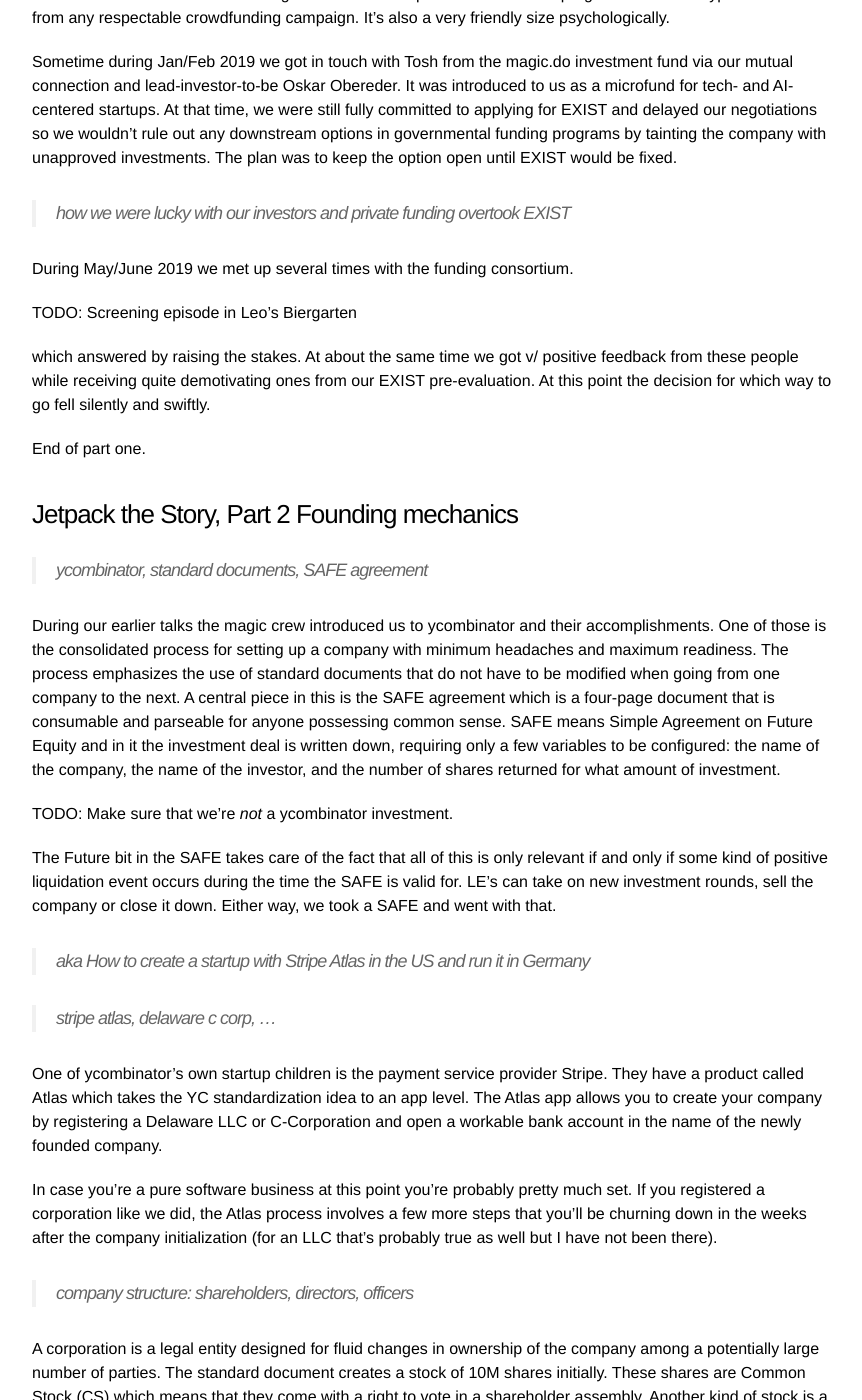
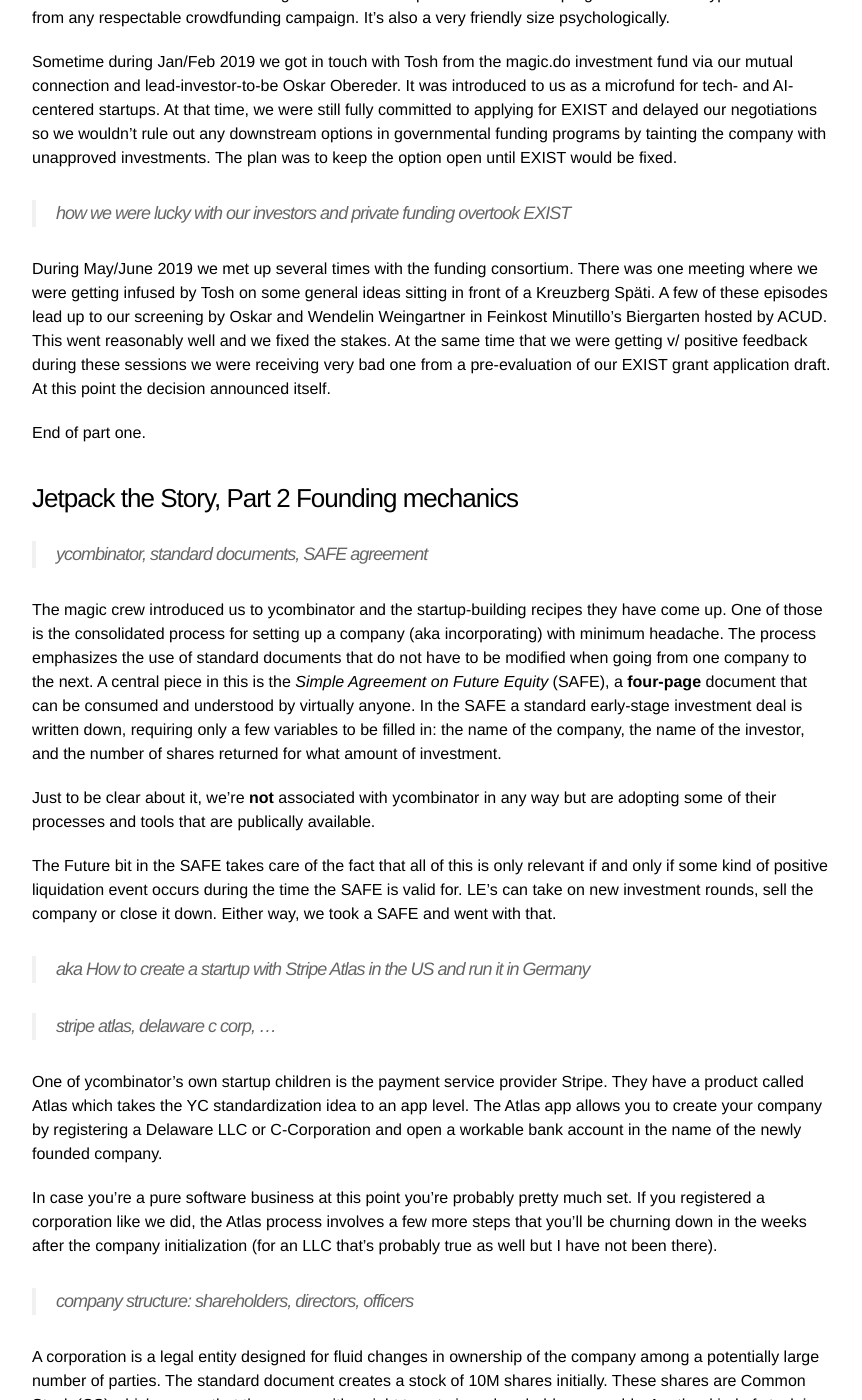
Before and after one commit to x75/x75.github.io, a Jekyll site: the page built from _posts/2020-02-20-jetpack-the-story-1-init.md, in a window 1280 px wide and 1400 px high, scrolled down 995 px. Shown: the whole window, without its empty margins (208-1070 px from the left). Built offline with Jekyll 4.4.1, drawn with Linux system fonts in a browser that asks for light colours; comment, search, counter and statistics services are not loaded; some of the changed text lies outside the part shown.

Commit message:
added leo biergarten, wendelin, and ycombi disclaimer

```diff
--- a/_config.yml
+++ b/_config.yml
@@ -1,5 +1,5 @@
 # Site settings
-title: Always SWERVING to steer free of classically-minded mobs
+title: Always SWERVING avoiding fmobs
 email: x75@domain.com
 description: "x75's blog, a dump for memes and sketches"
 baseurl: ""
--- a/_posts/2020-02-20-jetpack-the-story-1-init.md
+++ b/_posts/2020-02-20-jetpack-the-story-1-init.md
@@ -58,35 +58,36 @@
 > how we were lucky with our investors and private funding overtook EXIST
 
 During May/June 2019 we met up several times with the funding
-consortium.
-
-TODO: Screening episode in Leo's Biergarten
-
-which answered by raising the stakes. At about the same
-time we got v/ positive feedback from these people while receiving
-quite demotivating ones from our EXIST pre-evaluation. At this point
-the decision for which way to go fell silently and swiftly.
+consortium. There was one meeting where we were getting infused by
+Tosh on some general ideas sitting in front of a Kreuzberg Späti. A
+few of these episodes lead up to our screening by Oskar and Wendelin
+Weingartner in Feinkost Minutillo's Biergarten hosted by ACUD.  This
+went reasonably well and we fixed the stakes. At the same time that we
+were getting v/ positive feedback during these sessions we were
+receiving very bad one from a pre-evaluation of our EXIST grant
+application draft. At this point the decision announced itself.
 
 End of part one.
-
 
 ### Jetpack the Story, Part 2 Founding mechanics
 
 > ycombinator, standard documents, SAFE agreement
 
-During our earlier talks the magic crew introduced us to ycombinator
-and their accomplishments. One of those is the consolidated process
-for setting up a company with minimum headaches and maximum
-readiness. The process emphasizes the use of standard documents that
-do not have to be modified when going from one company to the next. A
-central piece in this is the SAFE agreement which is a four-page
-document that is consumable and parseable for anyone possessing common
-sense. SAFE means Simple Agreement on Future Equity and in it the
-investment deal is written down, requiring only a few variables to be
-configured: the name of the company, the name of the investor, and the
-number of shares returned for what amount of investment.
+The magic crew introduced us to ycombinator and the startup-building
+recipes they have come up. One of those is the consolidated process
+for setting up a company (aka incorporating) with minimum
+headache. The process emphasizes the use of standard documents that do
+not have to be modified when going from one company to the next. A
+central piece in this is the _Simple Agreement on Future Equity_
+(SAFE), a **four-page** document that can be consumed and understood
+by virtually anyone. In the SAFE a standard early-stage investment
+deal is written down, requiring only a few variables to be filled in:
+the name of the company, the name of the investor, and the number of
+shares returned for what amount of investment.
 
-TODO: Make sure that we're _not_ a ycombinator investment.
+Just to be clear about it, we're **not** associated with ycombinator
+in any way but are adopting some of their processes and tools that are
+publically available.
 
 The Future bit in the SAFE takes care of the fact that all of this is
 only relevant if and only if some kind of positive liquidation event
```
Also changed, not shown: other parts of _posts/2020-02-20-jetpack-the-story-1-init.md (+1 -1 lines).
